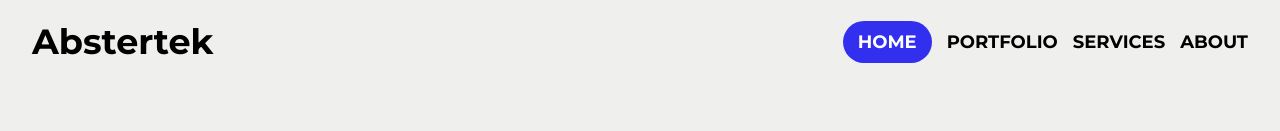
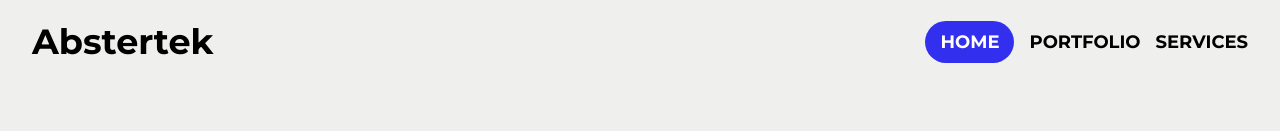
Before and after one commit to smk34/abstratech-web-frontend, a React (Vite) app: page / in a window 1280 px wide. Shown: the top 131 px of the page. Built offline with nearby package versions, Linux system fonts and the light colour scheme.

Commit message:
About commented

```diff
--- a/src/layouts/Header/Header.jsx
+++ b/src/layouts/Header/Header.jsx
@@ -40,11 +40,11 @@ const Header = () => {
                 Services
               </Link>
             </li>
-            <li className={`tab-items ${getActiveTab("/about")}`}>
+            {/* <li className={`tab-items ${getActiveTab("/about")}`}>
               <Link to="/about" onClick={() => setMenuOpen(false)}>
                 About
               </Link>
-            </li>
+            </li> */}
             {/* <li className={`tab-items ${getActiveTab("/contact")}`}>
               <Link to="/contact" onClick={() => setMenuOpen(false)}>
                 Contact
```
